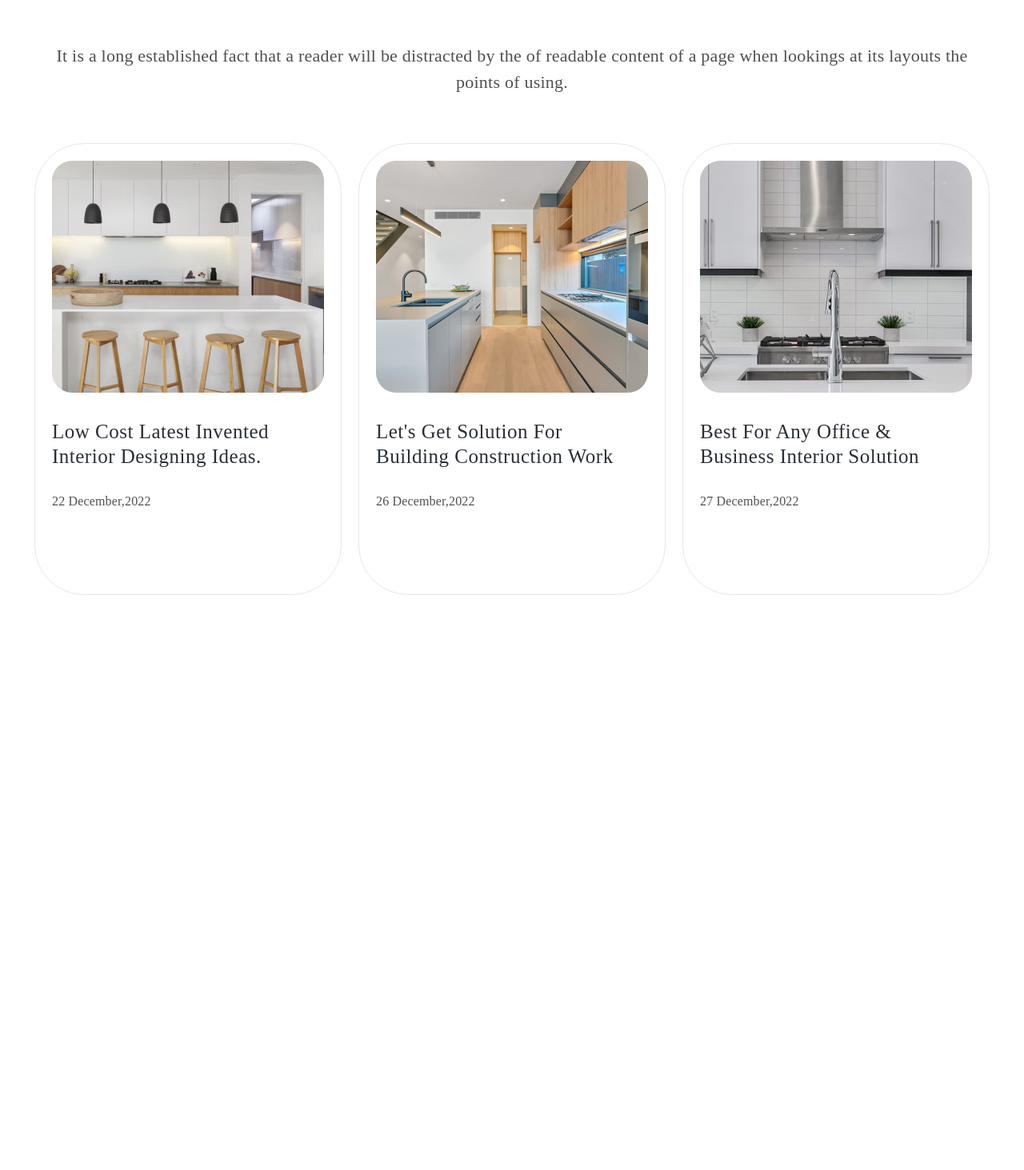
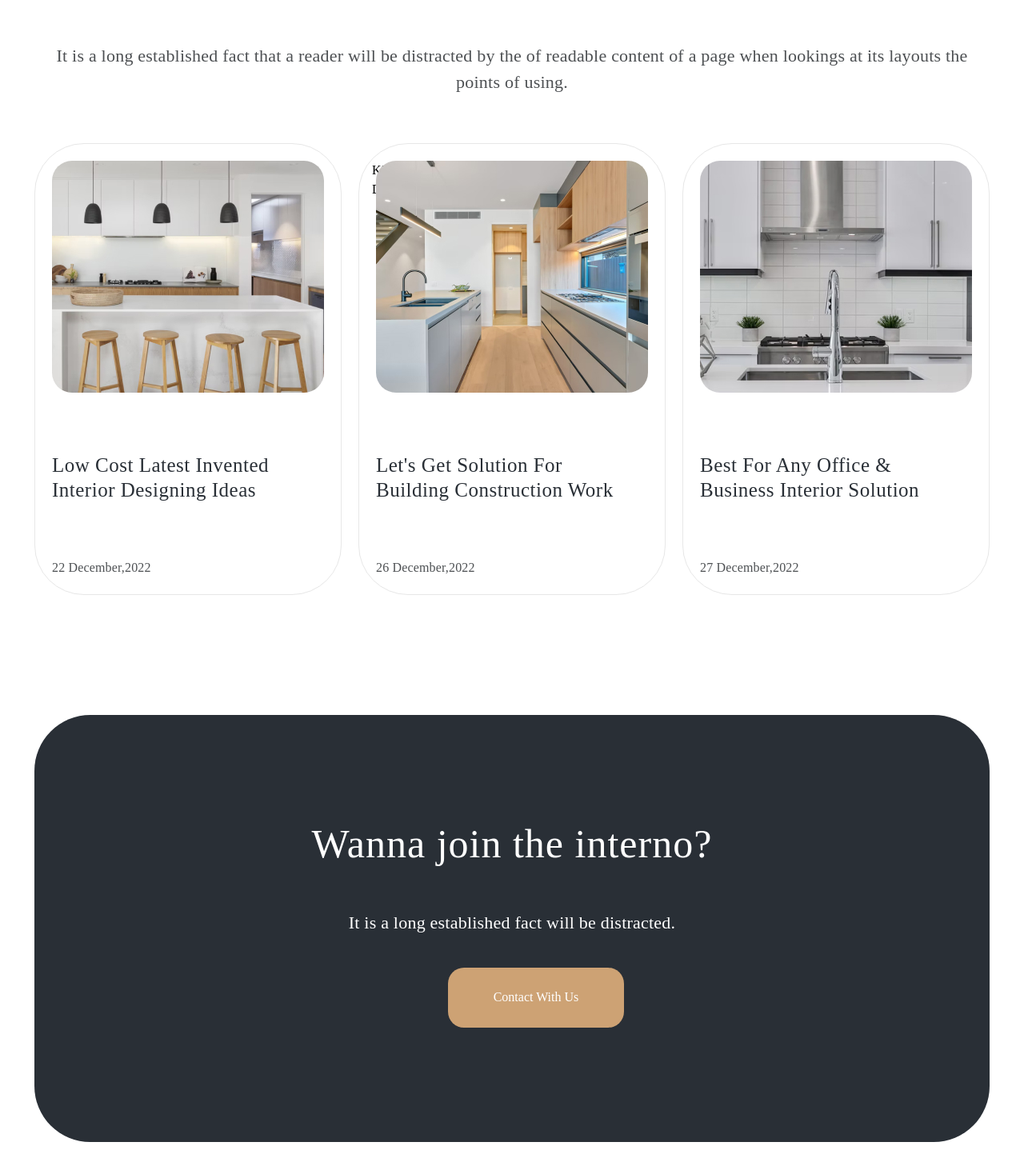
Before and after one commit to LipLip86/design-page, a React (Create React App) app: page / in a window 1280 px wide. Shown: the part 5680-7143 px from the top of the page at 80% size. Before the commit the page ends 6459 px from the top, so only its background shows below. Built offline with nearby package versions, Linux system fonts and the light colour scheme.

Commit message:
Contacts block added

```diff
--- a/src/components/blog/Blog.module.css
+++ b/src/components/blog/Blog.module.css
@@ -44,12 +44,27 @@ margin-bottom: 60px;
 }
 
 .container_card {
+    display: flex;
+    flex-direction: column;
+    justify-content: space-between;
     border: 1px solid #E7E7E7;
     border-radius: 62px;
     padding: 21px;
     height: 521px;
-  justify-content:
+}
 
+.card_top {
+  position: relative;
+}
+
+.card_top span {
+  position: absolute;
+  margin-left: 60px;
+  font-family: 'Jost';
+  font-style: normal;
+  font-weight: 400;
+  font-size: 16px;
+  line-height: 150%;
 }
 
 .container_card h3 {
@@ -61,8 +76,6 @@ margin-bottom: 60px;
     font-weight: 400;
     font-size: 25px;
     line-height: 125%;
-  /* or 31px */
-
     display: flex;
     align-items: center;
     letter-spacing: 0.02em;
@@ -79,12 +92,8 @@ font-style: normal;
   font-weight: 400;
   font-size: 16px;
   line-height: 150%;
-/* or 24px */
-
   display: flex;
   align-items: center;
   letter-spacing: 0.01em;
-text-transform: capitalize;
-
   color: #4D5053;
 }
--- a/src/components/blog/Blog.tsx
+++ b/src/components/blog/Blog.tsx
@@ -17,14 +17,15 @@ const Blog: any = () => {
   <div className={s.container_card}>
     <div className={s.card_top}>
       <img src={ img1 } />
+      <span> Kitchen Design</span>
+      </div>
     <div className={s.card_middle}>
-      <h3>Low Cost Latest Invented Interior Designing Ideas.</h3>
+      <h3>Low Cost Latest Invented Interior Designing Ideas</h3>
     </div>
     <div className={s.card_bottom}>
     <p>22 December,2022</p>
     </div>
     </div>
-  </div>
   <div className={s.container_card}>
     <div className={s.card_top}>
       <img src={ img2 } />
--- /dev/null
+++ b/src/components/contacts/Contacts.module.css
@@ -0,0 +1,57 @@
+.container_main {
+display: flex;
+flex-direction: column;
+background-color: #292F36;
+align-items: center;
+padding: 80px 315px;
+gap: 10px;
+height: 374px;
+border-radius: 70px;
+margin-top: 150px;
+}
+
+.container_contacts {
+display: flex;
+flex-direction: column;
+justify-content: center;
+align-items: center;
+}
+
+.container_contacts h3 {
+  font-family: 'DM Serif Display';
+  font-style: normal;
+  font-weight: 400;
+  font-size: 50px;
+  width: 100%;
+  text-align: center;
+  color: #FFFFFF;
+}
+
+.container_contacts p {
+  font-family: 'Jost';
+  font-style: normal;
+  font-weight: 400;
+  font-size: 22px;
+  line-height: 150%;
+  /* identical to box height, or 33px */
+
+  display: flex;
+  align-items: center;
+  text-align: center;
+  letter-spacing: 0.01em;
+  color: #FFFFFF;
+}
+
+.container_contacts span {
+    display: flex;
+    flex-direction: column;
+    justify-content: center;
+    align-items: center;
+    margin-top: 40px;
+    width: 220.14px;
+    height: 75px;
+    color: white;
+    border-radius: 20px;
+    margin-left: 60px;
+    background: #CDA274;
+}
--- /dev/null
+++ b/src/components/contacts/Contacts.tsx
@@ -0,0 +1,16 @@
+import React from "react";
+import s from "./Contacts.module.css";
+
+const Contacts: any = () => {
+  return (
+    <div className={s.container_main}>
+      <div className={s.container_contacts}>
+        <h3>Wanna join the interno?</h3>
+        <p>It is a long established fact will be distracted.</p>
+        <span>Contact With Us</span>
+      </div>
+    </div>
+  )
+}
+
+export default Contacts;
--- a/src/pages/home/index.tsx
+++ b/src/pages/home/index.tsx
@@ -11,6 +11,7 @@ import photo from '../../assets/Photoreview1.jpg';
 import Projects from '../../components/projects/Projects';
 import Counter from "../../components/counter/Counter";
 import Blog from "../../components/blog/Blog";
+import Contacts from "../../components/contacts/Contacts";
 
 interface ICard {
   title: string,
@@ -81,6 +82,7 @@ export const Home = () => {
         <Projects />
         <Counter />
         <Blog />
+        <Contacts />
     </div>
   )
 }
```
Also changed, not shown: 2 other files (tests, documents, lock files or other folders). Lines whose indentation alone changed are shown as unchanged.
